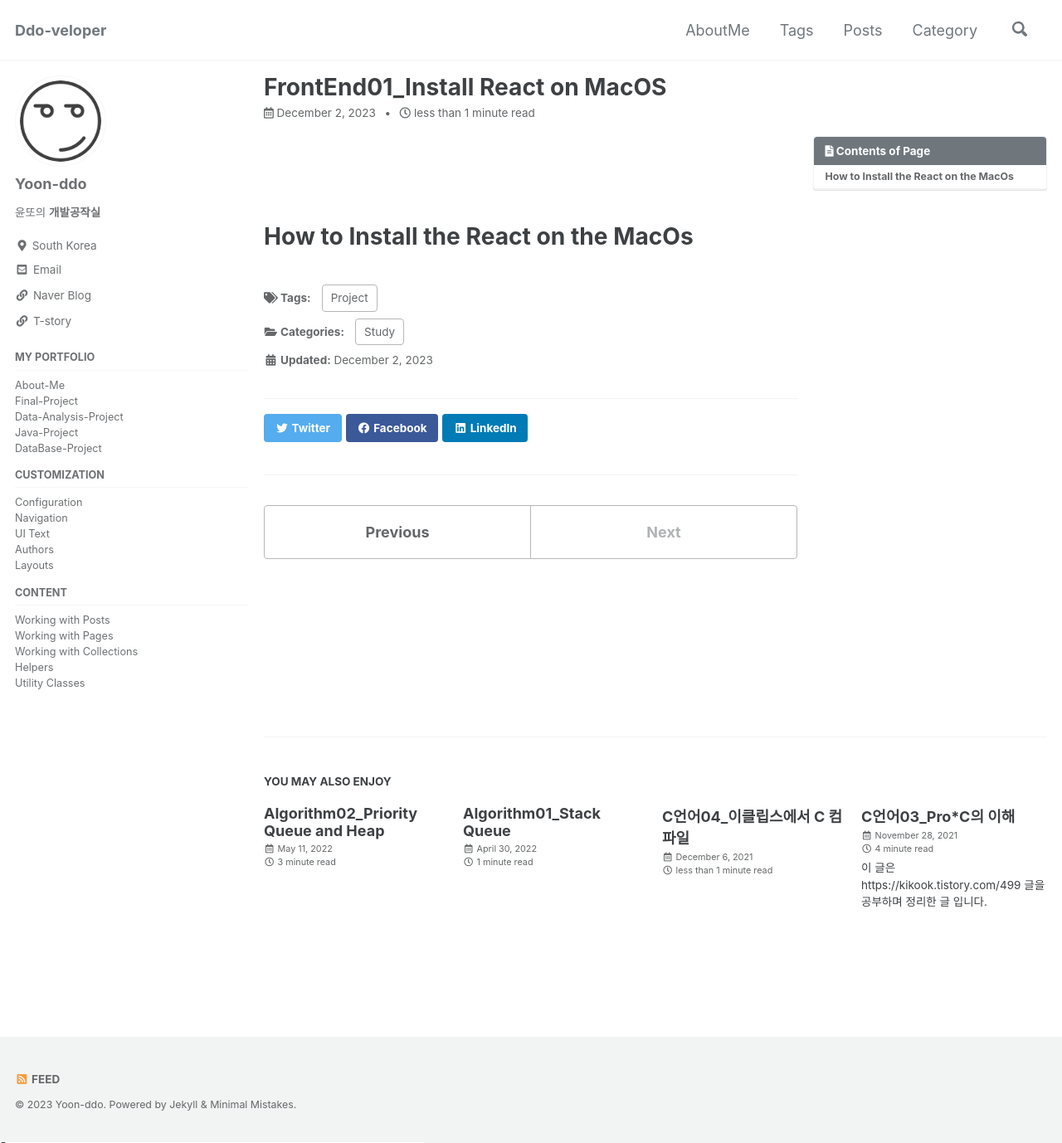
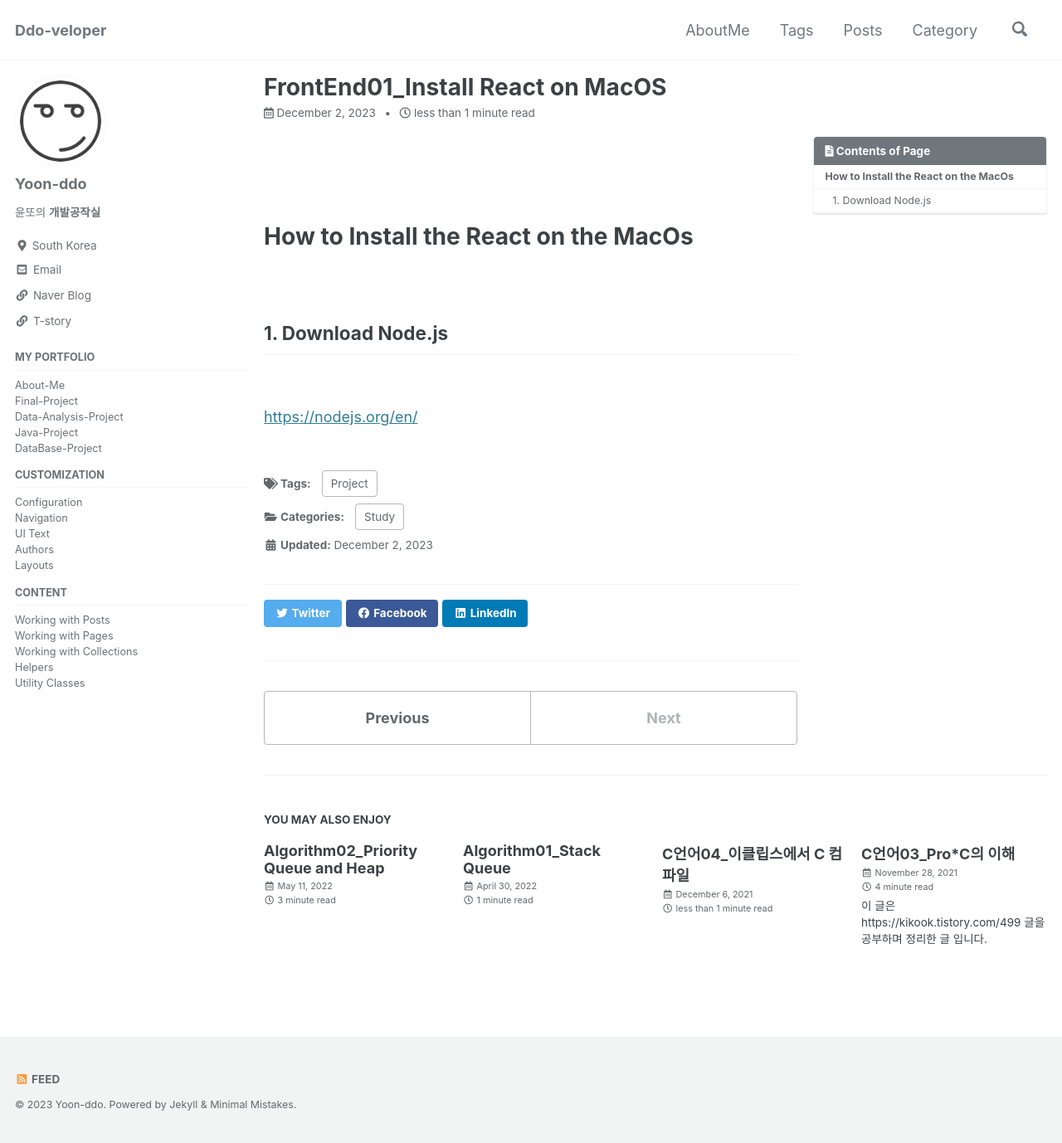
Before and after one commit to Yoon-ddo/Yoon-ddo.github.io, a Jekyll site: the page built from _posts/2023-12-02-FrontEnd01_Install React on MacOS.md, in a window 1280 px wide and 1378 px high. Shown: the whole window at 83% size. Built offline with Jekyll 4.4.1, drawn with Linux system fonts in a browser that asks for light colours; cached includes are drawn as plain includes.

Commit message:
Update 2023-12-02-FrontEnd01_Install React on MacOS.md

```diff
--- a/_posts/2023-12-02-FrontEnd01_Install React on MacOS.md
+++ b/_posts/2023-12-02-FrontEnd01_Install React on MacOS.md
@@ -12,3 +12,11 @@ tags:
 <br><br><br>
 
 # How to Install the React on the MacOs
+
+<br>
+
+## 1. Download Node.js
+
+<br>
+
+<https://nodejs.org/en/>
```
